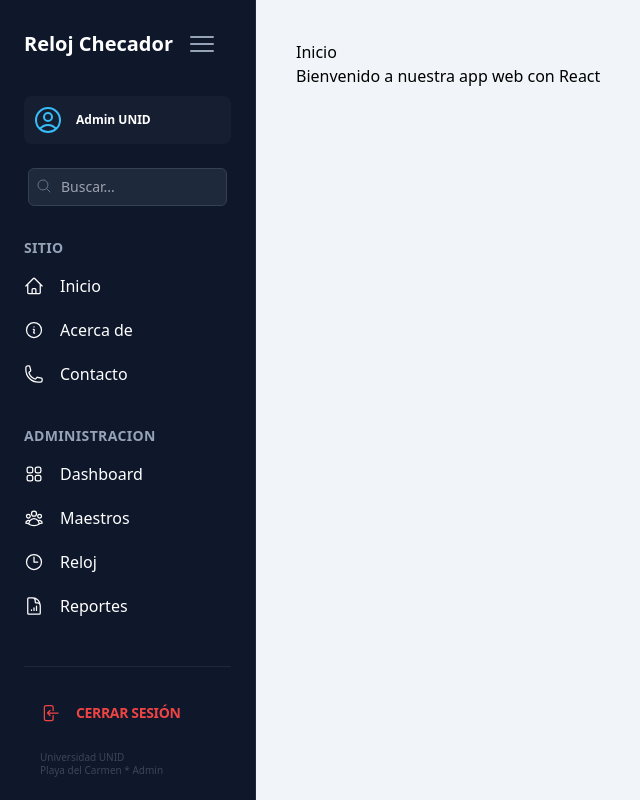
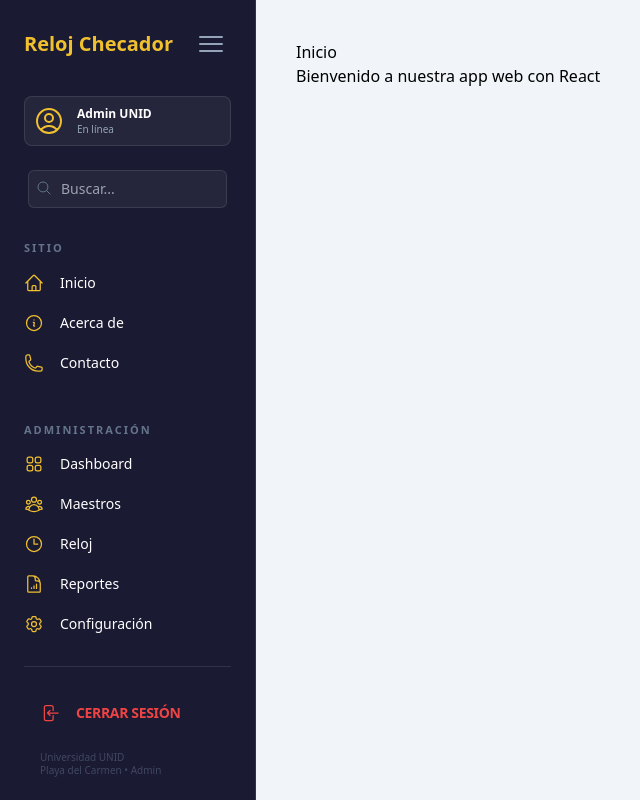
Before and after one commit to arlinchc/ontimeClock, a React (Vite) app: page / in a window 1280 px wide. Shown: the whole page, without its empty margins (0-640 px from the left). Built offline with nearby package versions, Linux system fonts and the light colour scheme.

Commit message:
Cambios en sidebar y app

```diff
--- a/src/App.jsx
+++ b/src/App.jsx
@@ -9,6 +9,7 @@ import Dashboard from "./pages/Dashboard"
 import Teachers from "./pages/Teachers"
 import Clock from "./pages/Clock"
 import Reports from "./pages/Reports"
+import SystemConfig from "./pages/sistemaconfig"
 
 
 function App() {
@@ -26,6 +27,7 @@ function App() {
             <Route path="/teachers" element={<Teachers />} />
             <Route path="/clock" element={<Clock />} />
             <Route path="/reports" element={<Reports />} />
+            <Route path="/sistemaconfig" element={<SystemConfig />} />
           </Routes>
         </main>
       </div>
--- a/src/components/Sidebar.jsx
+++ b/src/components/Sidebar.jsx
@@ -1,126 +1,153 @@
+/**
+ * INSTRUCCIONES DE INSTALACIÓN:
+ * 1. Instalar Heroicons: npm install @heroicons/react
+ * 2. Instalar React Router: npm install react-router-dom
+ * 3. Tener configurado Tailwind CSS en el proyecto.
+ * * EXTENSIONES RECOMENDADAS EN VS CODE:
+ * - Tailwind CSS IntelliSense (para autocompletado de clases)
+ * - ES7+ React/Redux/React-Native snippets
+ */
+
 import { useState } from 'react';
 import { Link } from 'react-router-dom';
 import {
-    // Importamos los iconos de Heroicons
-// IMPORTANTE: Este módulo usa Heroicons.
-// Si ves un error de "module not found", ejecuta en la terminal:
-// npm install @heroicons/react
-    HomeIcon, InformationCircleIcon, PhoneIcon,
-    Squares2X2Icon, UserGroupIcon, ClockIcon,
-    DocumentChartBarIcon, Bars3Icon, MagnifyingGlassIcon,
-    ArrowLeftOnRectangleIcon, UserCircleIcon
+    HomeIcon,
+    InformationCircleIcon,
+    PhoneIcon,
+    Squares2X2Icon,
+    UserGroupIcon,
+    ClockIcon,
+    DocumentChartBarIcon,
+    Bars3Icon,
+    MagnifyingGlassIcon,
+    ArrowLeftOnRectangleIcon,
+    UserCircleIcon,
+    Cog6ToothIcon // Icono de engranaje para Configuración
 } from '@heroicons/react/24/outline';
 
-// Sidebar con secciones públicas y administrativas, colapsable, con perfil de usuario, buscador y botón de cerrar sesión
 function Sidebar() {
+    // Estado para colapsar/expandir el sidebar
     const [isCollapsed, setIsCollapsed] = useState(false);
+    const iconSize = 'h-5 w-5';
 
-    // Corregido: Ahora sí crecen al colapsar (h-8) y son normales al expandir (h-5)
-    const iconSize = isCollapsed ? 'h-8 w-8' : 'h-5 w-5';
+    return (
+        /* CONTENEDOR PRINCIPAL
+           - bg-[#1a1a32]: Azul Marino Institucional
+           - border-white/10: Borde sutil para separar del contenido
+        */
+        <aside className={`${isCollapsed ? 'w-20' : 'w-64'} bg-[#1a1a32] text-white min-h-screen p-6 flex flex-col transition-all duration-300 border-r border-white/10`}>
 
-
-    // El sidebar se colapsa a 96px (w-24) y se expande a 256px (w-64).
-    return (
-        <aside className={`${isCollapsed ? 'w-24' : 'w-64'} bg-slate-900 text-white min-h-screen p-6 flex flex-col transition-all duration-300 border-r border-slate-800`}>
-
-            {/* Cabecera y Hamburguesa */}
-            <div className='flex items-center justify-between mb-8'>
-                {!isCollapsed && <h2 className='text-xl font-bold truncate'>Reloj Checador</h2>}
+            {/* 1. CABECERA (Logo y botón de colapsar) */}
+            <div className={`flex items-center ${isCollapsed ? 'justify-center' : 'justify-between'} mb-8`}>
+                {!isCollapsed && (
+                    <h2 className='text-xl font-bold truncate text-[#f0c02f]'>
+                        Reloj Checador
+                    </h2>
+                )}
                 <button
                     onClick={() => setIsCollapsed(!isCollapsed)}
-                    className="p-1 hover:bg-slate-800 rounded text-slate-400 mx-auto transition-colors"
+                    className="p-1 hover:bg-white/10 rounded text-slate-400 transition-colors"
+                    title={isCollapsed ? "Expandir" : "Colapsar"}
                 >
                     <Bars3Icon className="h-8 w-8" />
                 </button>
             </div>
 
-            {/* Perfil de Usuario */}
-            <div className={`flex items-center gap-3 mb-6 p-2 rounded-lg bg-slate-800/50 ${isCollapsed ? 'justify-center' : ''}`}>
-                <UserCircleIcon className={`${isCollapsed ? 'h-10 w-10' : 'h-8 w-8'} text-sky-400 shrink-0`} />
-                {!isCollapsed && <p className="text-xs font-bold truncate">Admin UNID</p>}
+            {!isCollapsed && (
+                <>
+                    {/* 2. PERFIL DE USUARIO Y BUSCADOR */}
+                    <div className="flex items-center gap-3 mb-6 p-2 rounded-lg bg-white/5 border border-white/10">
+                        <UserCircleIcon className="h-8 w-8 text-[#f0c02f] shrink-0" />
+                        <div>
+                            <p className="text-xs font-bold truncate">Admin UNID</p>
+                            <p className="text-[10px] text-slate-400">En línea</p>
+                        </div>
                     </div>
 
-            {/* Buscador */}
-            {!isCollapsed && (
                     <div className='relative mb-8 px-1'>
                         <MagnifyingGlassIcon className="h-4 w-4 absolute left-3 top-2.5 text-slate-500" />
                         <input
                             type="text"
                             placeholder="Buscar..."
-                        className="w-full bg-slate-800 text-sm text-white rounded-md py-2 pl-8 pr-2 focus:outline-none border border-slate-700"
+                            className="w-full bg-white/5 text-sm text-white rounded-md py-2 pl-8 pr-2 focus:outline-none border border-white/10 focus:border-[#f0c02f]/50 transition-all"
                         />
                     </div>
-            )}
 
-            {/* SECCIÓN PÚBLICA */}
+                    {/* 3. SECCIÓN SITIO (Navegación Pública) */}
                     <div className='mb-6'>
-                <p className={`text-slate-400 text-sm mb-4 uppercase tracking-wide font-bold ${isCollapsed ? 'text-center' : ''}`}>
-                    {isCollapsed ? '•' : 'Sitio'}
-                </p>
+                        <p className='text-slate-500 text-[11px] mb-4 uppercase tracking-[2px] font-black'>Sitio</p>
                         <nav className='flex flex-col gap-5'>
-                    <Link to="/" className={`flex items-center gap-4 hover:text-sky-400 transition-all ${isCollapsed ? 'justify-center' : ''}`}>
-                        <HomeIcon className={`${iconSize} shrink-0`} />
-                        {!isCollapsed && <span>Inicio</span>}
+                            <Link to="/" className="flex items-center gap-4 hover:text-[#f0c02f] transition-all group">
+                                <HomeIcon className={`${iconSize} text-[#f0c02f] group-hover:scale-110 transition-transform`} />
+                                <span className='text-sm font-medium'>Inicio</span>
                             </Link>
-                    <Link to="/about" className={`flex items-center gap-4 hover:text-sky-400 transition-all ${isCollapsed ? 'justify-center' : ''}`}>
-                        <InformationCircleIcon className={`${iconSize} shrink-0`} />
-                        {!isCollapsed && <span>Acerca de</span>}
+                            <Link to="/about" className="flex items-center gap-4 hover:text-[#f0c02f] transition-all group">
+                                <InformationCircleIcon className={`${iconSize} text-[#f0c02f] group-hover:scale-110 transition-transform`} />
+                                <span className='text-sm font-medium'>Acerca de</span>
                             </Link>
-                    <Link to="/contact" className={`flex items-center gap-4 hover:text-sky-400 transition-all ${isCollapsed ? 'justify-center' : ''}`}>
-                        <PhoneIcon className={`${iconSize} shrink-0`} />
-                        {!isCollapsed && <span>Contacto</span>}
+                            <Link to="/contact" className="flex items-center gap-4 hover:text-[#f0c02f] transition-all group">
+                                <PhoneIcon className={`${iconSize} text-[#f0c02f] group-hover:scale-110 transition-transform`} />
+                                <span className='text-sm font-medium'>Contacto</span>
                             </Link>
                         </nav>
                     </div>
 
-            {/* SECCIÓN ADMINISTRATIVA */}
-            <div className='mt-4'>
-                <p className={`text-slate-400 text-sm mb-4 uppercase tracking-wide font-bold ${isCollapsed ? 'text-center' : ''}`}>
-                    {isCollapsed ? '•' : 'Administracion'}
-                </p>
+                    {/* ESPACIADOR FLEXIBLE */}
+                    <div className='flex-1' />
+
+                    {/* 4. SECCIÓN ADMINISTRATIVA (Gestión y Configuración) */}
+                    <div className='mt-4 mb-8'>
+                        <p className='text-slate-500 text-[11px] mb-4 uppercase tracking-[2px] font-black'>Administración</p>
                         <nav className='flex flex-col gap-5'>
-                    <Link to="/admin" className={`flex items-center gap-4 hover:text-sky-400 transition-all ${isCollapsed ? 'justify-center' : ''}`}>
-                        <Squares2X2Icon className={`${iconSize} shrink-0`} />
-                        {!isCollapsed && <span>Dashboard</span>}
+                            <Link to="/admin" className="flex items-center gap-4 hover:text-[#f0c02f] transition-all group">
+                                <Squares2X2Icon className={`${iconSize} text-[#f0c02f] group-hover:scale-110 transition-transform`} />
+                                <span className='text-sm font-medium'>Dashboard</span>
                             </Link>
-                    <Link to="/teachers" className={`flex items-center gap-4 hover:text-sky-400 transition-all ${isCollapsed ? 'justify-center' : ''}`}>
-                        <UserGroupIcon className={`${iconSize} shrink-0`} />
-                        {!isCollapsed && <span>Maestros</span>}
+                            <Link to="/teachers" className="flex items-center gap-4 hover:text-[#f0c02f] transition-all group">
+                                <UserGroupIcon className={`${iconSize} text-[#f0c02f] group-hover:scale-110 transition-transform`} />
+                                <span className='text-sm font-medium'>Maestros</span>
                             </Link>
-                    <Link to="/clock" className={`flex items-center gap-4 hover:text-sky-400 transition-all ${isCollapsed ? 'justify-center' : ''}`}>
-                        <ClockIcon className={`${iconSize} shrink-0`} />
-                        {!isCollapsed && <span>Reloj</span>}
+                            <Link to="/clock" className="flex items-center gap-4 hover:text-[#f0c02f] transition-all group">
+                                <ClockIcon className={`${iconSize} text-[#f0c02f] group-hover:scale-110 transition-transform`} />
+                                <span className='text-sm font-medium'>Reloj</span>
                             </Link>
-                    <Link to="/reports" className={`flex items-center gap-4 hover:text-sky-400 transition-all ${isCollapsed ? 'justify-center' : ''}`}>
-                        <DocumentChartBarIcon className={`${iconSize} shrink-0`} />
-                        {!isCollapsed && <span>Reportes</span>}
+                            <Link to="/reports" className="flex items-center gap-4 hover:text-[#f0c02f] transition-all group">
+                                <DocumentChartBarIcon className={`${iconSize} text-[#f0c02f] group-hover:scale-110 transition-transform`} />
+                                <span className='text-sm font-medium'>Reportes</span>
+                            </Link>
+                            {/* NUEVO: Enlace a la página de Configuración */}
+                            <Link to="/sistemaconfig" className="flex items-center gap-4 hover:text-[#f0c02f] transition-all group">
+                                <Cog6ToothIcon className={`${iconSize} text-[#f0c02f] group-hover:scale-110 transition-transform`} />
+                                <span className='text-sm font-medium'>Configuración</span>
                             </Link>
                         </nav>
                     </div>
+                </>
+            )}
 
-            <div className='flex-1'/>
+            {/* Si está colapsado, empuja el botón de salida al final */}
+            {isCollapsed && <div className='flex-1' />}
 
-            {/* Footer y Botón Cerrar Sesión CORREGIDO */}
-            <div className='mt-auto pt-6 border-t border-slate-800'>
-                <button
-                    className={`flex items-center gap-4 w-full px-4 py-3 rounded-xl transition-all group
-                    ${isCollapsed ? 'justify-center' : 'hover:bg-red-500/10'}`}
-                >
-                    <ArrowLeftOnRectangleIcon
-                        className={`${iconSize} text-red-500 group-hover:text-red-400 shrink-0`}
-                    />
-                    {!isCollapsed && (
+            {/* 5. FOOTER (Cerrar Sesión e Info Institucional) */}
+            <div className={`mt-auto pt-6 border-t border-white/10 ${isCollapsed ? 'flex justify-center' : ''}`}>
+                {!isCollapsed ? (
+                    <>
+                        <button className='flex items-center gap-4 w-full px-4 py-3 rounded-xl transition-all group hover:bg-red-500/10'>
+                            <ArrowLeftOnRectangleIcon className={`${iconSize} text-red-500 group-hover:text-red-400 shrink-0`} />
                             <span className='text-sm font-bold text-red-500 group-hover:text-red-400 uppercase tracking-tight'>
                                 Cerrar Sesión
                             </span>
-                    )}
                         </button>
-
-                {!isCollapsed && (
                         <div className='mt-4 text-slate-500 text-[10px] px-4 leading-tight opacity-50'>
                              Universidad UNID <br />
-                         Playa del Carmen * Admin
+                             Playa del Carmen • Admin
                         </div>
+                    </>
+                ) : (
+                    /* Icono de salida simplificado cuando está colapsado */
+                    <button className='p-2 text-red-500 hover:bg-red-500/10 rounded-lg transition-colors'>
+                        <ArrowLeftOnRectangleIcon className={iconSize} />
+                    </button>
                 )}
             </div>
         </aside>
```
Lines whose indentation alone changed are shown as unchanged.
